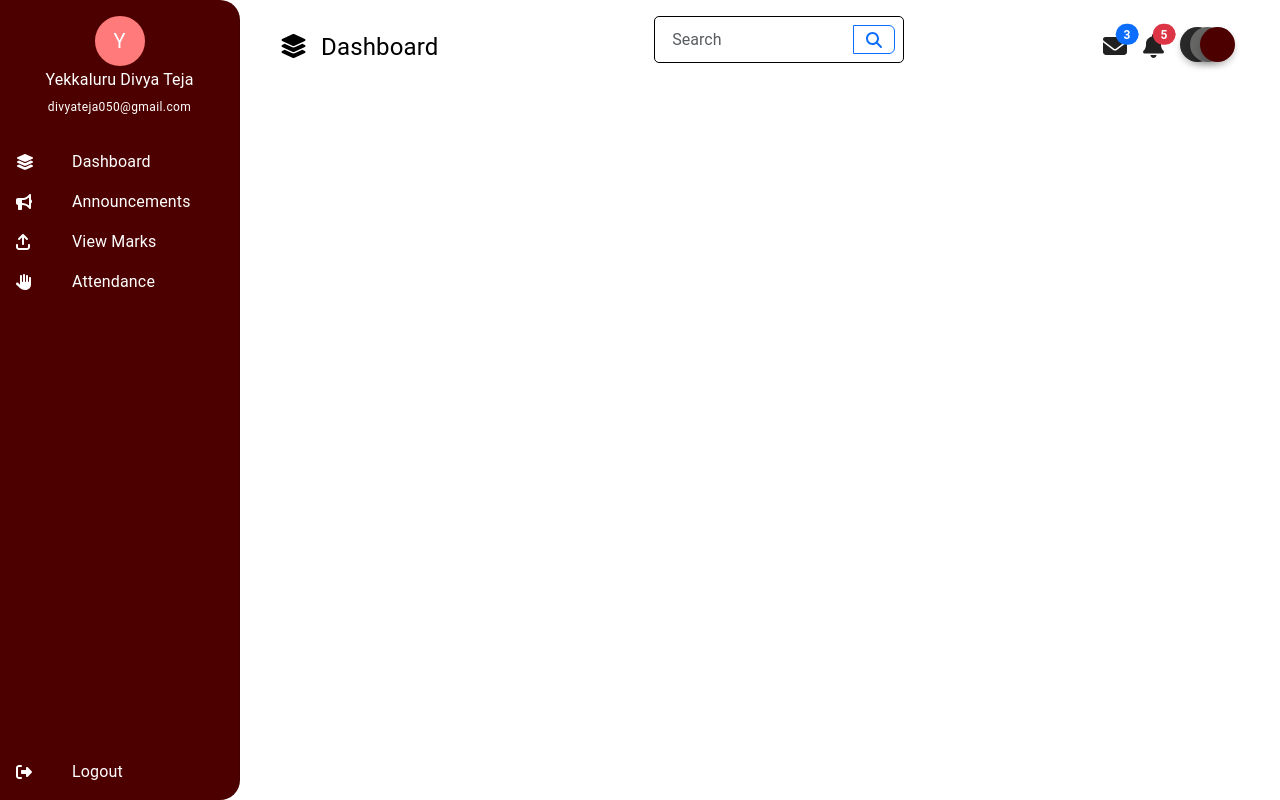
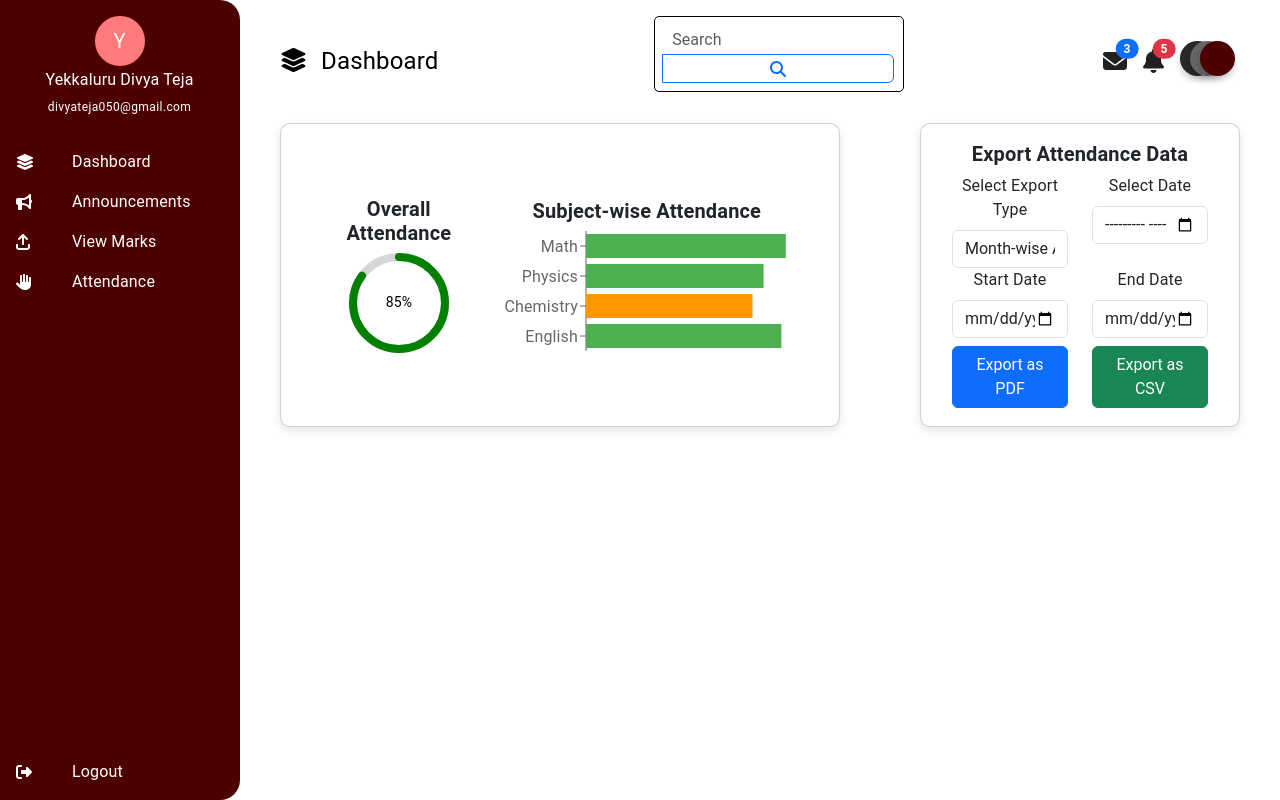
Before and after one commit to ECE-WEB/ECE_Web_FrontEnd, a React (Vite) app: page /studentattendance in a window 1280 px wide. Built offline with nearby package versions, Linux system fonts and the light colour scheme.

Commit message:
student attendance

```diff
--- a/src/components/Root.jsx
+++ b/src/components/Root.jsx
@@ -10,6 +10,7 @@ import LandingPage from "../pages/landingPage";
 import LoginPage from "../pages/LoginPage";
 import SidePanel from "./SidePanel";
 import StudentDashboard from "../pages/StudentDashboard";
+import StudentAttendance from "../pages/StudentAttendance";
 
 const drawerWidthExpanded = 240;
 const drawerWidthCollapsed = 60;
@@ -130,6 +131,7 @@ function Root() {
         <Route path="/login" element={<LoginPage />} />
         <Route path="/sidepanel" element={<SidePanel />} />
         <Route path="/studentdashboard" element={<StudentDashboard />} />
+        <Route path="/studentattendance" element={<StudentAttendance/>} />
           </Routes>
         </Box>
       </Box>
--- a/src/components/SidePanel.jsx
+++ b/src/components/SidePanel.jsx
@@ -33,7 +33,7 @@ const SidePanel = ({
     name: "Yekkaluru Divya Teja",
     avatar: "Y",
     email: "divyateja050@gmail.com",
-    role: sessionStorage.getItem("role") || "Student", // Default role
+    role: (sessionStorage.getItem("role") || "student").toLowerCase(), // Normalize to lowercase
   };
 
   // Define Role-Based Sidebar Menu Items
@@ -44,13 +44,13 @@ const SidePanel = ({
       { name: "Manage Users", path: "/manageUsers", icon: faHand },
       { name: "Upload Reports", path: "/uploadReports", icon: faArrowUpFromBracket },
     ],
-    Faculty: [
+    faculty: [
       { name: "Dashboard", path: "/dashboard", icon: faLayerGroup },
       { name: "Announcements", path: "/announcements", icon: faBullhorn },
       { name: "Upload Marks", path: "/uploadMarks", icon: faArrowUpFromBracket },
       { name: "Upload Attendance", path: "/uploadAttendance", icon: faHand },
     ],
-    Student: [
+    student: [
       { name: "Dashboard", path: "/dashboard", icon: faLayerGroup },
       { name: "Announcements", path: "/announcements", icon: faBullhorn },
       { name: "View Marks", path: "/viewMarks", icon: faArrowUpFromBracket },
@@ -59,7 +59,7 @@ const SidePanel = ({
   };
 
   // Fetch the appropriate menu list based on user role
-  const sidebarOptions = menuItems[user.role] || menuItems.Student;
+  const sidebarOptions = menuItems[user.role] || menuItems.student;
 
   const handleProfilePanel = () => {
     setProfileOffcanvasVisible(true);
--- /dev/null
+++ b/src/pages/StudentAttendance.jsx
@@ -0,0 +1,175 @@
+import React, { useState, useEffect } from "react";
+import { CircularProgressbar, buildStyles } from "react-circular-progressbar";
+import {
+  BarChart,
+  XAxis,
+  YAxis,
+  Tooltip,
+  Bar,
+  Cell,
+  ResponsiveContainer,
+} from "recharts";
+import "react-circular-progressbar/dist/styles.css";
+import { Button, Form, Card,Row,Col } from "react-bootstrap";
+import "../styles/StudentAttendance.css"; // Custom CSS file for styling
+
+const StudentAttendance = () => {
+  const [attendanceData, setAttendanceData] = useState({
+    overall: 0,
+    subjects: [
+      { name: "Math", attendance: 0 },
+      { name: "Physics", attendance: 0 },
+      { name: "Chemistry", attendance: 0 },
+      { name: "English", attendance: 0 },
+    ],
+  });
+
+  const actualAttendance = {
+    overall: 85, // Overall attendance percentage
+    subjects: [
+      { name: "Math", attendance: 90 },
+      { name: "Physics", attendance: 80 },
+      { name: "Chemistry", attendance: 75 },
+      { name: "English", attendance: 88 },
+    ],
+  };
+
+  useEffect(() => {
+    let interval = setInterval(() => {
+      setAttendanceData((prev) => {
+        let updatedOverall =
+          prev.overall < actualAttendance.overall
+            ? prev.overall + 1
+            : actualAttendance.overall;
+
+        let updatedSubjects = prev.subjects.map((sub, index) => ({
+          ...sub,
+          attendance:
+            sub.attendance < actualAttendance.subjects[index].attendance
+              ? sub.attendance + 1
+              : actualAttendance.subjects[index].attendance,
+        }));
+
+        return { overall: updatedOverall, subjects: updatedSubjects };
+      });
+    }, 20);
+
+    return () => clearInterval(interval);
+  }, []);
+
+  return (
+    <div className="container student-attendance">
+      <div className="row d-flex align-items-center justify-content-between upper-section">
+
+        {/* Card for Overall Attendance & Subject-wise Attendance */}
+        <Card className="col-md-7 attendance-card">
+          <Card.Body className="d-flex align-items-center">
+            {/* Overall Attendance (Circular Progress) */}
+            <div className="text-center" style={{ width: "35%" }}>
+              <h5>Overall Attendance</h5>
+              <div style={{ width: 100, margin: "0 auto" }}>
+                <CircularProgressbar
+                  value={attendanceData.overall}
+                  text={`${attendanceData.overall}%`}
+                  styles={buildStyles({
+                    pathColor: attendanceData.overall > 75 ? "green" : "red",
+                    textSize: "14px",
+                    textColor: "#000",
+                  })}
+                />
+              </div>
+            </div>
+
+            {/* Subject-wise Attendance (Horizontal Bars) */}
+            <div className="subject-attendance" style={{ width: "65%" }}>
+              <h5>Subject-wise Attendance</h5>
+              <ResponsiveContainer width="100%" height={120}>
+                <BarChart
+                  layout="vertical"
+                  data={attendanceData.subjects}
+                  margin={{ left: 40 }}
+                >
+                  <XAxis type="number" domain={[0, 100]} hide />
+                  <YAxis type="category" dataKey="name" />
+                  <Tooltip />
+                  <Bar dataKey="attendance">
+                    {attendanceData.subjects.map((entry, index) => (
+                      <Cell
+                        key={`cell-${index}`}
+                        fill={entry.attendance > 75 ? "#4CAF50" : "#FF9800"}
+                      />
+                    ))}
+                  </Bar>
+                </BarChart>
+              </ResponsiveContainer>
+            </div>
+          </Card.Body>
+        </Card>
+
+        {/* Card for Export Attendance Section */}
+         {/* Card for Export Attendance Section */}
+         <Card className="col-md-4 export-card">
+          <Card.Body>
+            <h5 className="text-center">Export Attendance Data</h5>
+            <Form>
+              <Row>
+                {/* Export Type Dropdown */}
+                <Col md={6}>
+                  <Form.Group controlId="exportType">
+                    <Form.Label>Select Export Type</Form.Label>
+                    <Form.Control as="select">
+                      <option>Month-wise Attendance</option>
+                      <option>Subject-wise Attendance</option>
+                      <option>Till-Date Attendance</option>
+                      <option>Custom Date Range</option>
+                    </Form.Control>
+                  </Form.Group>
+                </Col>
+
+                {/* Select Date Input */}
+                <Col md={6}>
+                  <Form.Group controlId="dateSelection">
+                    <Form.Label>Select Date</Form.Label>
+                    <Form.Control type="month" />
+                  </Form.Group>
+                </Col>
+              </Row>
+
+              {/* Custom Date Range Inputs in the same row */}
+              <Row>
+                <Col md={6}>
+                  <Form.Group controlId="customDateStart">
+                    <Form.Label>Start Date</Form.Label>
+                    <Form.Control type="date" />
+                  </Form.Group>
+                </Col>
+                <Col md={6}>
+                  <Form.Group controlId="customDateEnd">
+                    <Form.Label>End Date</Form.Label>
+                    <Form.Control type="date" />
+                  </Form.Group>
+                </Col>
+              </Row>
+
+              {/* Export Buttons Side by Side */}
+              <Row className="mt-2">
+                <Col md={6}>
+                  <Button variant="primary" className="w-100">
+                    Export as PDF
+                  </Button>
+                </Col>
+                <Col md={6}>
+                  <Button variant="success" className="w-100">
+                    Export as CSV
+                  </Button>
+                </Col>
+              </Row>
+            </Form>
+          </Card.Body>
+        </Card>
+      </div>
+    </div>
+  );
+};
+
+export default StudentAttendance;
--- /dev/null
+++ b/src/styles/StudentAttendance.css
@@ -0,0 +1,83 @@
+.student-attendance {
+    max-width: 1100px;
+  }
+
+  /* Upper section occupies only 30% height */
+  .upper-section {
+    height: 40vh; /* Restricts row to 30% of viewport height */
+    display: flex;
+
+  }
+
+  /* Card Styling */
+  .attendance-card, .export-card {
+    padding: 15px;
+    box-shadow: 0px 4px 8px rgba(0, 0, 0, 0.1);
+    border-radius: 10px;
+    background: white;
+  }
+
+  /* Ensuring both cards fit within the 30% height limit */
+  .attendance-card {
+    height: 95%;
+    display: flex;
+    align-items: center;
+    justify-content: space-around;
+  }
+
+  .export-card {
+    height: 95%;
+    display: flex;
+    flex-direction: column;
+    justify-content: center;
+  }
+
+  /* Centering the Circular Progress Bar */
+  .circular-progress-container {
+    display: flex;
+    flex-direction: column;
+    align-items: center;
+    justify-content: center;
+  }
+
+  /* Subject-wise Attendance should take full width within the card */
+  .subject-attendance {
+    width: 100%;
+  }
+
+  /* Form Layout Adjustments */
+  .export-card form {
+    width: 100%;
+  }
+
+  /* Align Custom Date Range Inputs Side by Side */
+  .custom-date-container {
+    display: flex;
+    gap: 10px;
+  }
+
+  /* Ensuring Export Buttons Appear Side by Side */
+  .export-buttons {
+    display: flex;
+    justify-content: space-between;
+    gap: 10px;
+  }
+
+  .export-buttons button {
+    flex: 1;
+  }
+
+  /* Typography Adjustments */
+  h5 {
+    font-weight: bold;
+    text-align: center;
+  }
+
+  /* Button Styling */
+  button {
+    width: 100%;
+  }
+
+  .mt-2 {
+    margin-top: 0.5rem;
+  }
```
